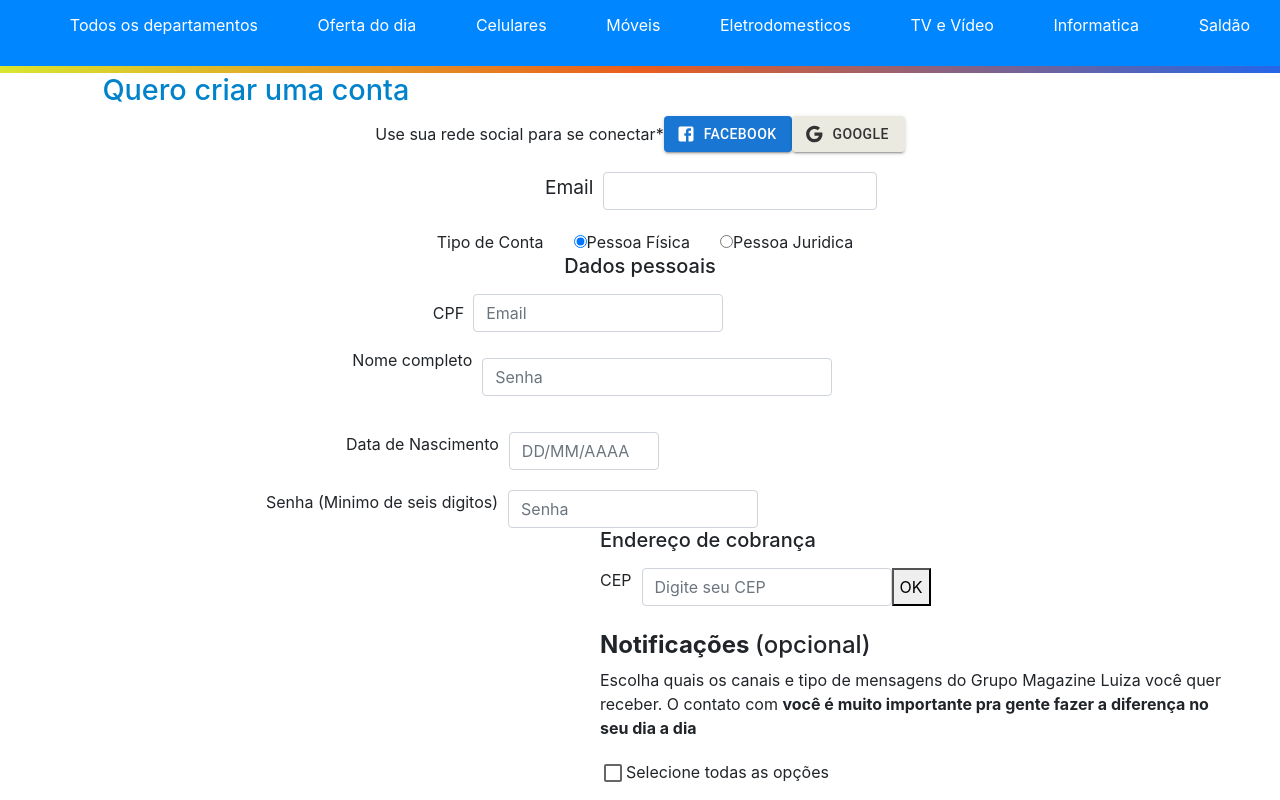
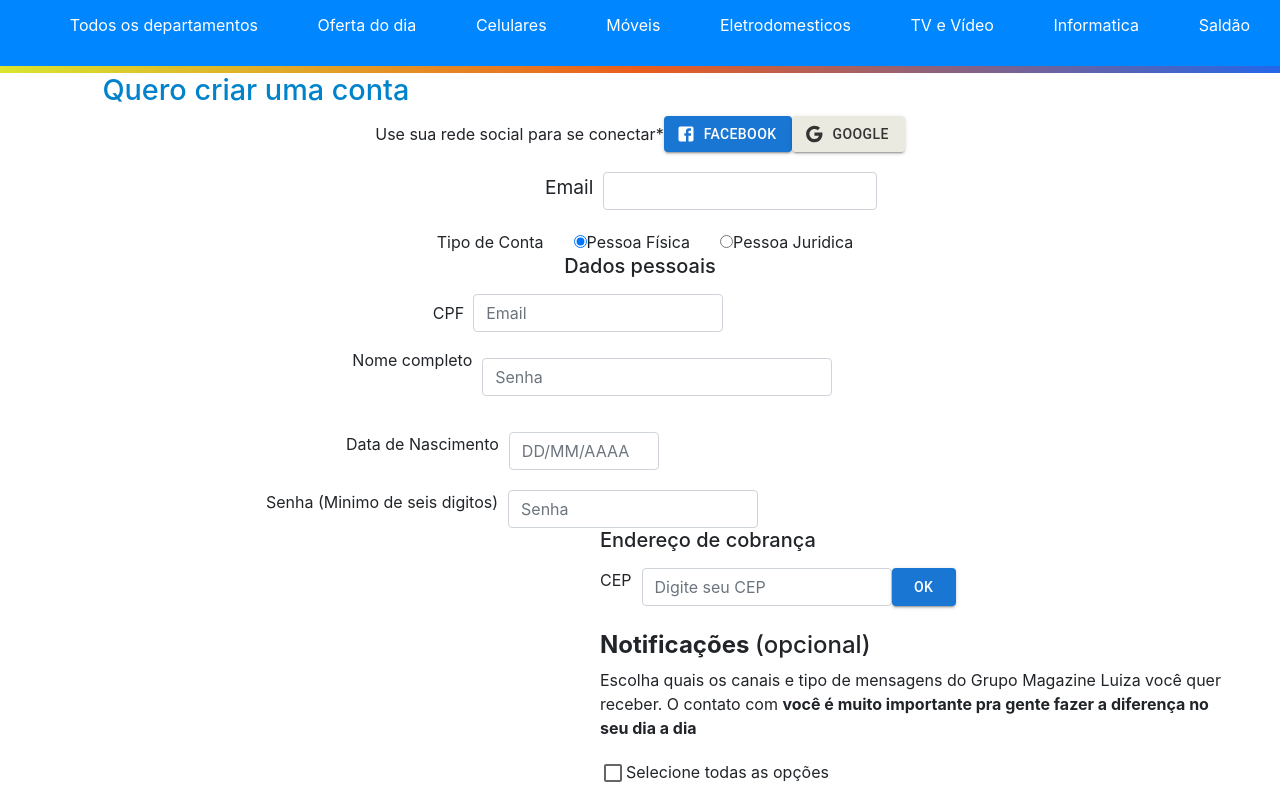
Before and after one commit to math3us2021/desafio_magalu, a React (Create React App) app: page / in a window 1280 px wide. Shown: the top 800 px of the page. Built offline with nearby package versions, Linux system fonts and the light colour scheme.

Commit message:
22/07/2022

```diff
--- a/src/components/Endereco.jsx
+++ b/src/components/Endereco.jsx
@@ -1,11 +1,44 @@
-import React from "react";
+import React, { useState } from "react";
+import axios from "axios";
 import { Cep, Endereco } from "./styles";
+import Button from '@mui/material/Button';
 
 
 export default () => {
-    // const [cep, setCep] = useState("");
+    const [OpenCep, setOpenCep] = useState(false);
+    const [cep, setCep] = useState("");
+    const [endereco, setEndereco] = useState("");
+    const [bairro, setBairro] = useState("");
+    const [cidade, setCidade] = useState("");
+    const [estad, setEstad] = useState("");
 
-    return(
+
+    function handleCep(e) {
+
+        axios.get(`https://viacep.com.br/ws/${cep}/json`)
+            .then(res => {
+                setCep(res.data.cep);
+                setEndereco(res.data.logradouro);
+                setBairro(res.data.bairro);
+                setCidade(res.data.localidade);
+                setEstad(res.data.uf);
+            }
+            )
+
+            return(
+                <div>
+                    <input type="text" value={endereco} onChange={(e)=> setEndereco(e.target.value)} ></input>
+                    <input type="text" value={bairro} onChange={(e)=> setBairro(e.target.value)} ></input>
+                    <input type="text" value={cidade} onChange={(e)=> setCidade(e.target.value)} ></input>
+                    <input type="text" value={estad} onChange={(e)=> setEstad(e.target.value)} ></input>
+
+                </div>
+
+            )
+    }
+
+
+    return (
         <div>
             <Endereco>
                 <div>
@@ -13,9 +46,11 @@ export default () => {
                 </div>
                 <Cep>
                     <label>CEP</label>
-                    <input type="text" className="form-control" placeholder="Digite seu CEP"></input>
-                    <button>OK</button>
+                    <input type="text" value={cep} onChange={(e)=> setCep(e.target.value)} className="form-control" placeholder="Digite seu CEP"></input>
+                    <Button variant="contained" onClick={()=> setOpenCep(true)} >OK</Button>
                 </Cep>
+                {OpenCep && handleCep()}
+
             </Endereco>
         </div>
 
```
